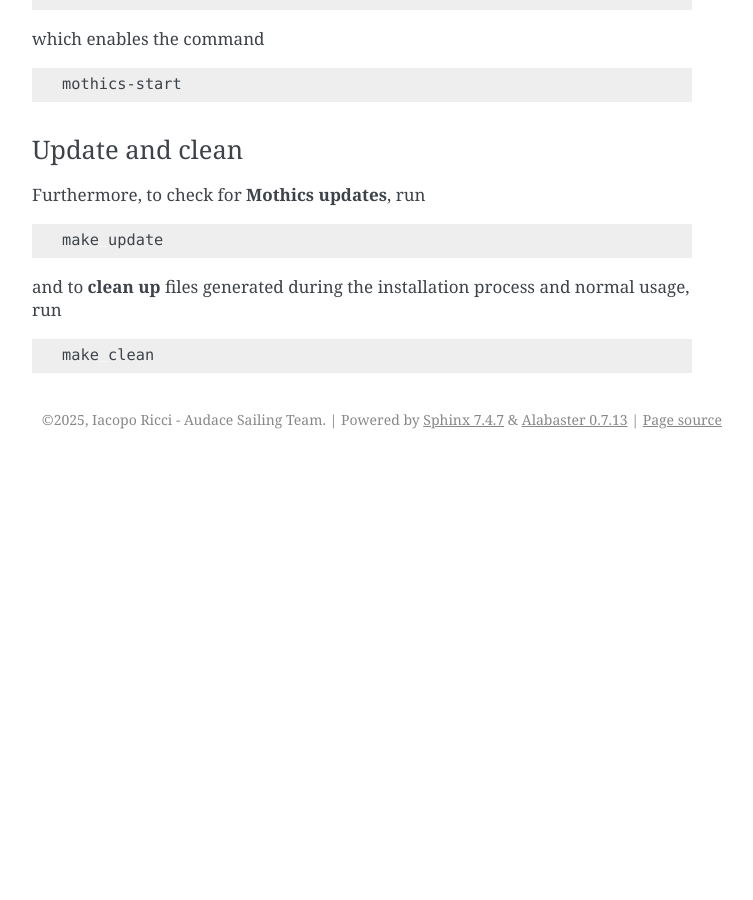
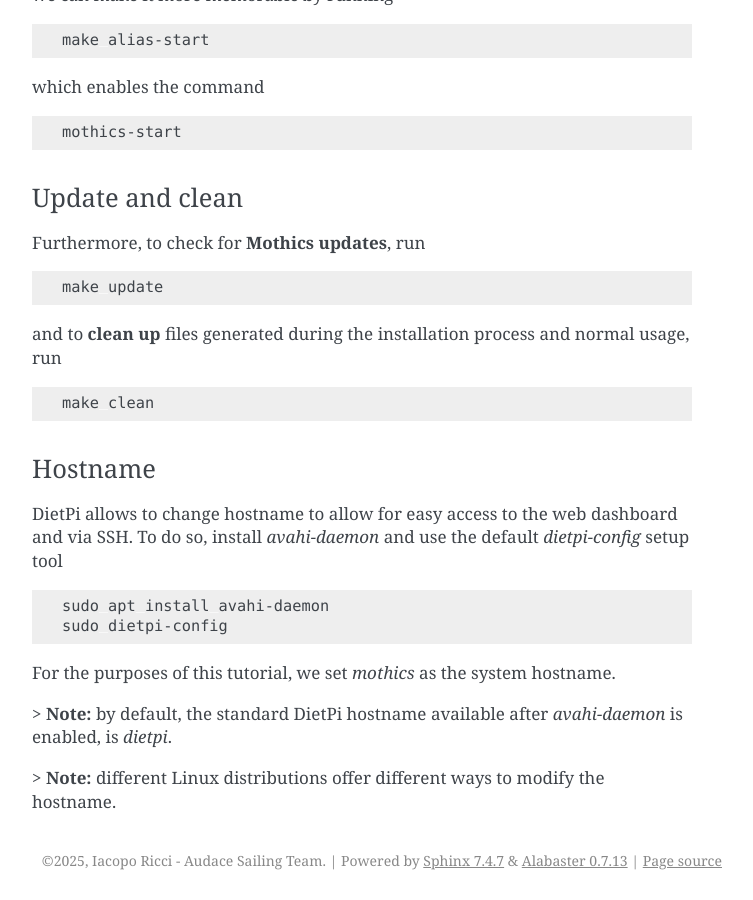
Before and after one commit to Audace-Sailing-Team/mothics, a Sphinx documentation site: the page built from docs/setup.rst, in a window 1280 px wide and 900 px high, scrolled down 2590 px. Shown: the whole window, without its empty margins (388-1141 px from the left). Built offline with Sphinx 7.4.7, drawn with Linux system fonts in a browser that asks for light colours; before the commit the page ends 3049 px from its top, so only the background shows below that; some of the changed text lies outside the part shown.

Commit message:
Add hostname change

```diff
--- a/docs/setup.rst
+++ b/docs/setup.rst
@@ -17,9 +17,11 @@ Before installing Mothics, ensure you have the following dependencies installed
 - `git`
 - `tmux` (optional)
 - `systemd` (optional)
+- `avahi-daemon` (optional)
 
 `tmux` and `systemd` are needed to install Mothics as a service and to
-run it at startup.
+run it at startup; `avahi-daemon` is needed to setup a different
+hostname.
 
 Installation
 ------------
@@ -157,3 +160,24 @@ normal usage, run
 .. code-block:: sh
 
    make clean
+
+Hostname
+^^^^^^^^
+
+DietPi allows to change hostname to allow for easy access to the web
+dashboard and via SSH. To do so, install `avahi-daemon` and use the
+default `dietpi-config` setup tool
+
+.. code-block:: sh
+
+   sudo apt install avahi-daemon
+   sudo dietpi-config
+
+For the purposes of this tutorial, we set `mothics` as the system
+hostname.
+
+> **Note:** by default, the standard DietPi hostname available after
+`avahi-daemon` is enabled, is `dietpi`.
+
+> **Note:** different Linux distributions offer different
+ways to modify the hostname.
```
Also changed, not shown: other parts of docs/setup.rst (+1 -0 lines), docs/basics.rst (+8 -2 lines).
